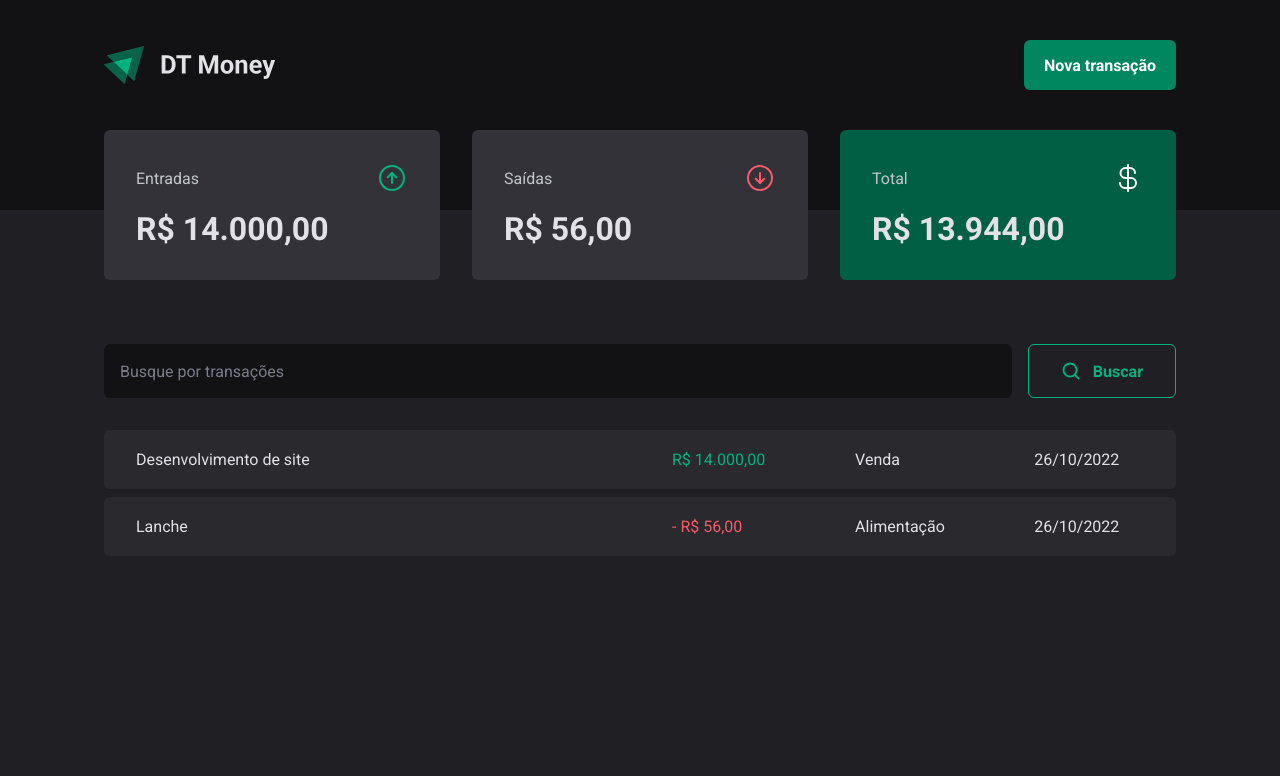
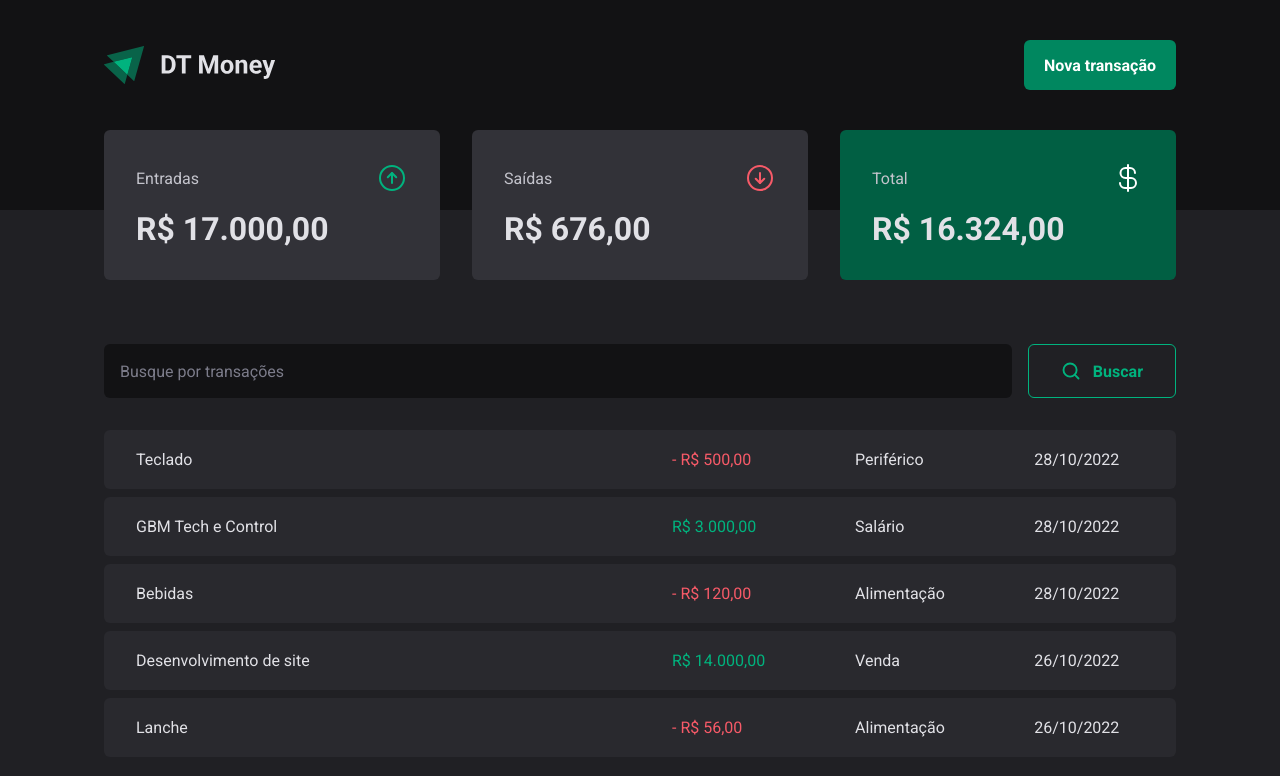
Before and after one commit to rafaelcardeallodi/ignite-dtmoney, a React (Vite) app: page / in a window 1280 px wide. Shown: the top 776 px of the page. Built offline with nearby package versions, Linux system fonts and the light colour scheme; data requests are answered from the project's data file.

Commit message:
Criando nova transação

```diff
--- a/server.json
+++ b/server.json
@@ -15,6 +15,30 @@
       "category": "Alimentação",
       "price": 56,
       "createdAt": "2022-10-26T21:30:50.446Z"
+    },
+    {
+      "description": "Bebidas",
+      "price": 120,
+      "category": "Alimentação",
+      "type": "outcome",
+      "createdAt": "2022-10-28T23:03:08.992Z",
+      "id": 3
+    },
+    {
+      "description": "GBM Tech e Control",
+      "category": "Salário",
+      "price": 3000,
+      "type": "income",
+      "createdAt": "2022-10-28T23:05:47.098Z",
+      "id": 4
+    },
+    {
+      "description": "Teclado",
+      "category": "Periférico",
+      "price": 500,
+      "type": "outcome",
+      "createdAt": "2022-10-28T23:25:10.886Z",
+      "id": 5
     }
   ]
 }
--- a/src/components/NewTransactionModal/index.tsx
+++ b/src/components/NewTransactionModal/index.tsx
@@ -1,8 +1,11 @@
+import { useContext } from "react";
 import * as Dialog from "@radix-ui/react-dialog";
 import { ArrowCircleDown, ArrowCircleUp, X } from "phosphor-react";
 import { useForm, Controller } from "react-hook-form";
 import * as z from "zod";
 import { zodResolver } from "@hookform/resolvers/zod";
+
+import { TransactionsContext } from "../../contexts/TransactionsContext";
 
 import {
   CloseButton,
@@ -22,11 +25,14 @@ const newTransactionModalSchema = z.object({
 type NewTransactionFormInputs = z.infer<typeof newTransactionModalSchema>;
 
 export function NewTransactionModal() {
+  const { createTransaction } = useContext(TransactionsContext);
+
   const {
     register,
     control,
     handleSubmit,
     formState: { isSubmitting },
+    reset,
   } = useForm<NewTransactionFormInputs>({
     resolver: zodResolver(newTransactionModalSchema),
     defaultValues: {
@@ -35,7 +41,11 @@ export function NewTransactionModal() {
   });
 
   async function handleCreateNewTransaction(data: NewTransactionFormInputs) {
-    await new Promise((resolve) => setTimeout(resolve, 2000));
+    const response = await createTransaction(data);
+
+    if (response.status === 201) {
+      reset();
+    }
   }
 
   return (
--- a/src/contexts/TransactionsContext.tsx
+++ b/src/contexts/TransactionsContext.tsx
@@ -1,4 +1,6 @@
 import { createContext, ReactNode, useEffect, useState } from "react";
+import { AxiosResponse } from "axios";
+
 import { api } from "../lib/axios";
 
 export interface Transaction {
@@ -10,9 +12,17 @@ export interface Transaction {
   createdAt: string;
 }
 
+interface CreateTransactionInput {
+  description: string;
+  price: number;
+  category: string;
+  type: "income" | "outcome";
+}
+
 interface TransactionContextType {
   transactions: Transaction[];
   fetchTransactions: (query?: string) => Promise<void>;
+  createTransaction: (data: CreateTransactionInput) => Promise<AxiosResponse>;
 }
 
 interface TransactionProviderProps {
@@ -29,6 +39,8 @@ export function TransactionsProvider({ children }: TransactionProviderProps) {
   async function fetchTransactions(query?: string) {
     const response = await api.get("transactions", {
       params: {
+        _sort: "createdAt",
+        _order: "desc",
         q: query,
       },
     });
@@ -36,12 +48,30 @@ export function TransactionsProvider({ children }: TransactionProviderProps) {
     setTransactions(response.data);
   }
 
+  async function createTransaction(data: CreateTransactionInput) {
+    const { description, category, price, type } = data;
+
+    const response = await api.post("transactions", {
+      description,
+      category,
+      price,
+      type,
+      createdAt: new Date(),
+    });
+
+    setTransactions((state) => [response.data, ...state]);
+
+    return response;
+  }
+
   useEffect(() => {
     fetchTransactions();
   }, []);
 
   return (
-    <TransactionsContext.Provider value={{ transactions, fetchTransactions }}>
+    <TransactionsContext.Provider
+      value={{ transactions, fetchTransactions, createTransaction }}
+    >
       {children}
     </TransactionsContext.Provider>
   );
```
